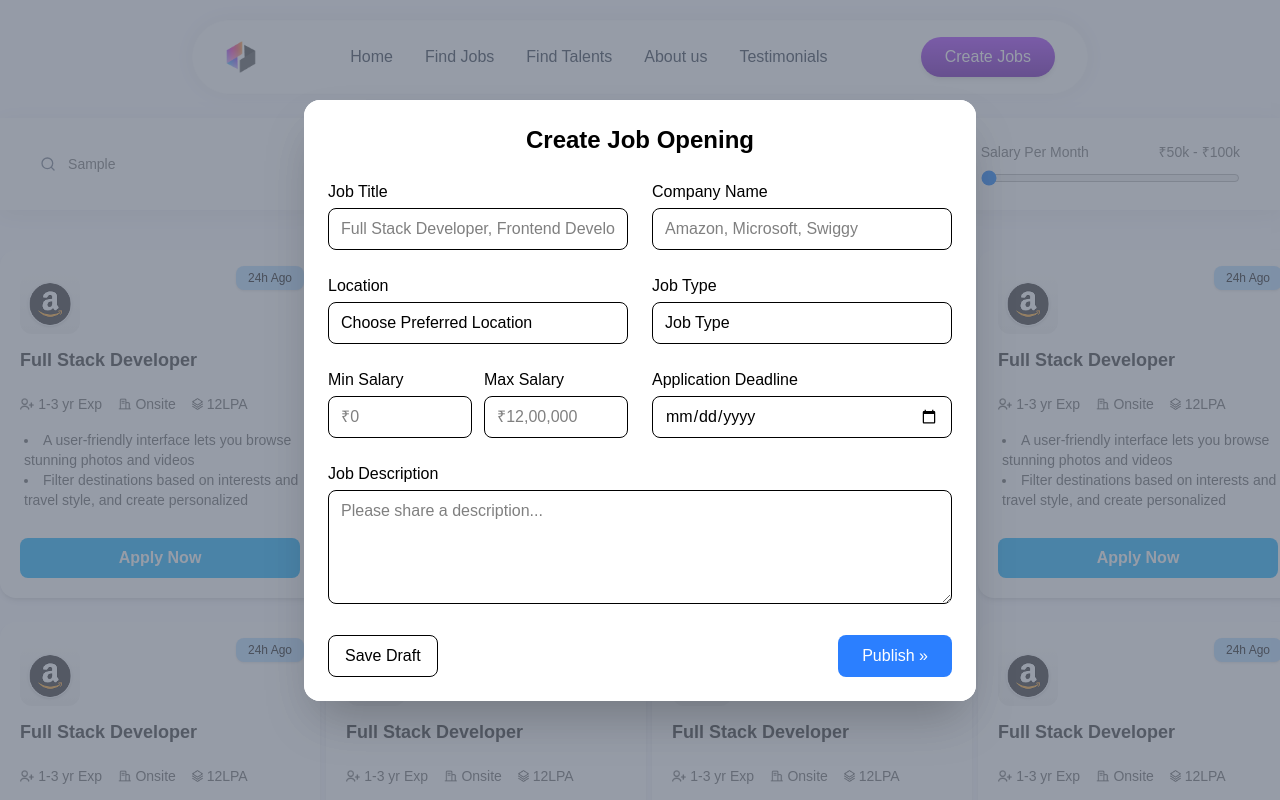
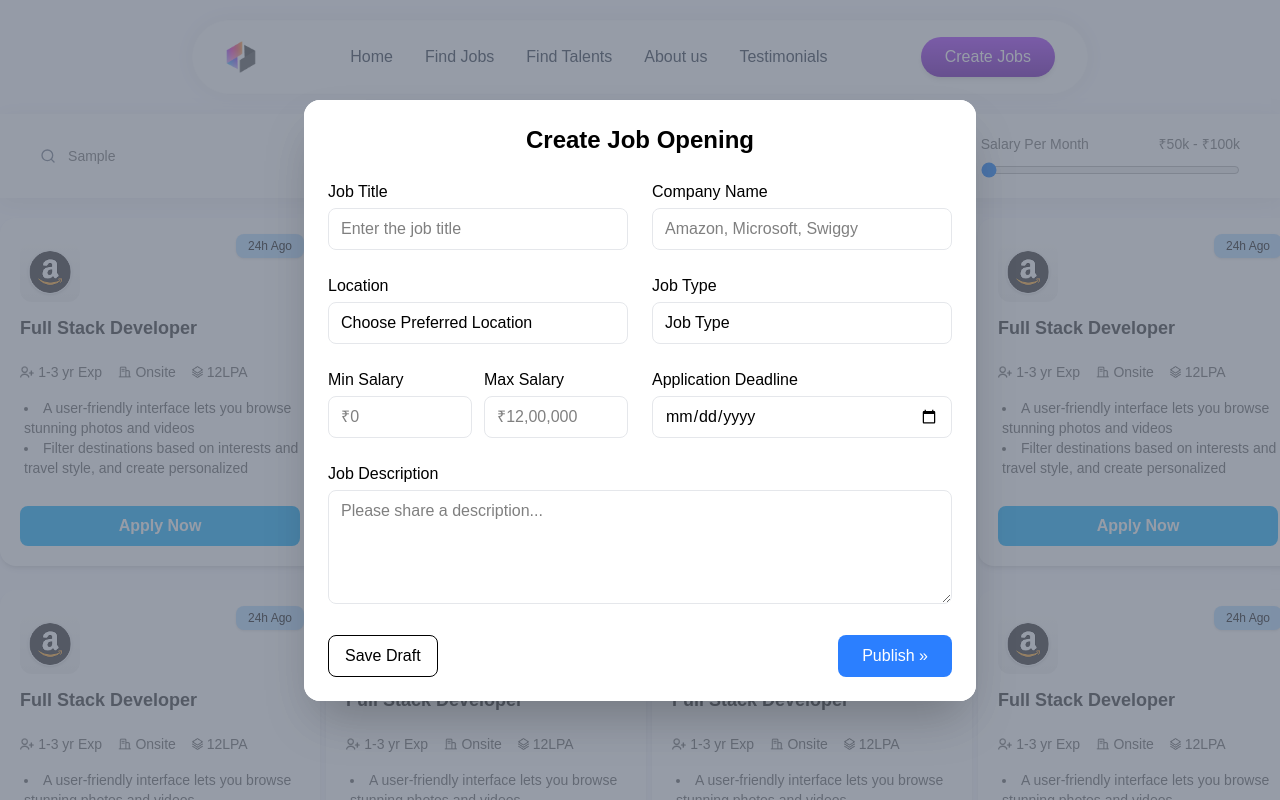
Before and after one commit to armanulhaq/CyberMind, a React (Vite) app in the folder client/: page / in a window 1280 px wide. Both pictures are taken after typing "Sample" into the empty fields and a click on the button "Create Jobs". Shown: the top 800 px of the page. Built offline with nearby package versions, Linux system fonts and the light colour scheme; a web font is replaced by a local one.

Commit message:
polished the ui of createjob a bit

```diff
--- a/client/src/components/CreateJob.jsx
+++ b/client/src/components/CreateJob.jsx
@@ -24,11 +24,11 @@ export default function CreateJobOpening() {
                         {/* track this input under the key jobTitle */}
                         <input
                             type="text"
-                            placeholder="Full Stack Developer, Frontend Developer, Backend Developer"
+                            placeholder="Enter the job title"
                             {...register("jobTitle", {
                                 required: "Job title is required",
                             })}
-                            className="w-full border rounded-lg px-3 py-2 mt-1"
+                            className="w-full border border-gray-200 focus:outline-none focus:ring-1 focus:ring-black rounded-lg px-3 py-2 mt-1"
                         />
                         {errors.jobTitle && (
                             <p className="text-red-500 text-sm">
@@ -46,7 +46,7 @@ export default function CreateJobOpening() {
                             {...register("companyName", {
                                 required: "Company name is required",
                             })}
-                            className="w-full border rounded-lg px-3 py-2 mt-1"
+                            className="w-full border border-gray-200 focus:outline-none focus:ring-1 focus:ring-black rounded-lg px-3 py-2 mt-1"
                         />
                         {errors.companyName && (
                             <p className="text-red-500 text-sm">
@@ -63,7 +63,7 @@ export default function CreateJobOpening() {
                             {...register("location", {
                                 required: "Location is required",
                             })}
-                            className="w-full border rounded-lg px-3 py-2 mt-1"
+                            className="w-full border border-gray-200 focus:outline-none focus:ring-1 focus:ring-black rounded-lg px-3 py-2 mt-1"
                         >
                             <option value="">Choose Preferred Location</option>
                             <option>Bengaluru</option>
@@ -83,13 +83,12 @@ export default function CreateJobOpening() {
                         <label className="block font-medium">Job Type</label>
                         <select
                             {...register("jobType")}
-                            className="w-full border rounded-lg px-3 py-2 mt-1"
+                            className="w-full border border-gray-200 focus:outline-none focus:ring-1 focus:ring-black rounded-lg px-3 py-2 mt-1"
                         >
                             <option>Job Type</option>
-                            <option>Full-Time</option>
-                            <option>Part-Time</option>
-                            <option>Internship</option>
+                            <option>Onsite</option>
                             <option>Remote</option>
+                            <option>Hybrid</option>
                         </select>
                         {errors.jobType && (
                             <p className="text-red-500 text-sm">
@@ -109,7 +108,7 @@ export default function CreateJobOpening() {
                                 type="number"
                                 placeholder="₹0"
                                 {...register("minSalary")}
-                                className="w-full border rounded-lg px-3 py-2 mt-1"
+                                className="w-full border border-gray-200 focus:outline-none focus:ring-1 focus:ring-black rounded-lg px-3 py-2 mt-1"
                             />
                             {errors.minSalary && (
                                 <p className="text-red-500 text-sm">
@@ -125,7 +124,7 @@ export default function CreateJobOpening() {
                                 type="number"
                                 placeholder="₹12,00,000"
                                 {...register("maxSalary")}
-                                className="w-full border rounded-lg px-3 py-2 mt-1"
+                                className="w-full border border-gray-200 focus:outline-none focus:ring-1 focus:ring-black rounded-lg px-3 py-2 mt-1"
                             />
                             {errors.maxSalary && (
                                 <p className="text-red-500 text-sm">
@@ -141,7 +140,7 @@ export default function CreateJobOpening() {
                         <input
                             type="date"
                             {...register("deadline")}
-                            className="w-full border rounded-lg px-3 py-2 mt-1"
+                            className="w-full border border-gray-200 focus:outline-none focus:ring-1 focus:ring-black rounded-lg px-3 py-2 mt-1"
                         />
                         {errors.deadline && (
                             <p className="text-red-500 text-sm">
@@ -157,7 +156,7 @@ export default function CreateJobOpening() {
                         rows={4}
                         placeholder="Please share a description..."
                         {...register("jobDescription")}
-                        className="w-full border rounded-lg px-3 py-2 mt-1"
+                        className="w-full border border-gray-200 focus:outline-none focus:ring-1 focus:ring-black rounded-lg px-3 py-2 mt-1"
                     ></textarea>
                     {errors.jobDescription && (
                         <p className="text-red-500 text-sm">
--- a/client/src/components/Filter.jsx
+++ b/client/src/components/Filter.jsx
@@ -11,7 +11,7 @@ const FilterBar = () => {
     };
 
     return (
-        <div className="my-6 flex items-center justify-between gap-6 px-10 py-6 bg-white shadow-[0_4px_20px_rgba(127,127,127,0.15)]">
+        <div className="my-4 flex items-center justify-between gap-6 px-10 py-5 bg-white shadow-[0_4px_20px_rgba(127,127,127,0.15)]">
             <div className="flex items-center gap-3 flex-1 border-r border-gray-200 pr-6">
                 <Search className="text-gray-500" size={18} />
                 <input
@@ -45,10 +45,9 @@ const FilterBar = () => {
                 <div className="relative w-full">
                     <select className="w-full appearance-none text-[#686868] outline-none pr-6 bg-transparent text-sm">
                         <option>Job Type</option>
-                        <option>Full-Time</option>
-                        <option>Part-Time</option>
-                        <option>Internship</option>
+                        <option>Onsite</option>
                         <option>Remote</option>
+                        <option>Hybrid</option>
                     </select>
                     <ChevronDown
                         className="absolute right-2 top-1/2 -translate-y-1/2 text-[#686868] pointer-events-none"
--- a/client/src/components/Header.jsx
+++ b/client/src/components/Header.jsx
@@ -25,7 +25,7 @@ const Navbar = ({ setIsCreateJobOpen }) => {
 
             <button
                 onClick={() => setIsCreateJobOpen(true)}
-                className="bg-gradient-to-b from-[#A128FF] to-[#6100AD] text-white font-medium px-6 py-2 rounded-full shadow-md hover:opacity-90 transition duration-300"
+                className="bg-gradient-to-b from-[#A128FF] to-[#6100AD] text-white font-medium px-6 py-2 rounded-full shadow-md hover:opacity-90 transition duration-300 cursor-pointer"
             >
                 Create Jobs
             </button>
--- a/client/src/components/Jobs.jsx
+++ b/client/src/components/Jobs.jsx
@@ -2,7 +2,7 @@ import JobCard from "./JobCard";
 
 const Jobs = () => {
     return (
-        <div className="grid grid-cols-4 gap-6 my-10 max-w-7xl mx-auto">
+        <div className="grid grid-cols-4 gap-6 my-5 max-w-7xl mx-auto">
             <JobCard />
             <JobCard />
             <JobCard />
```
